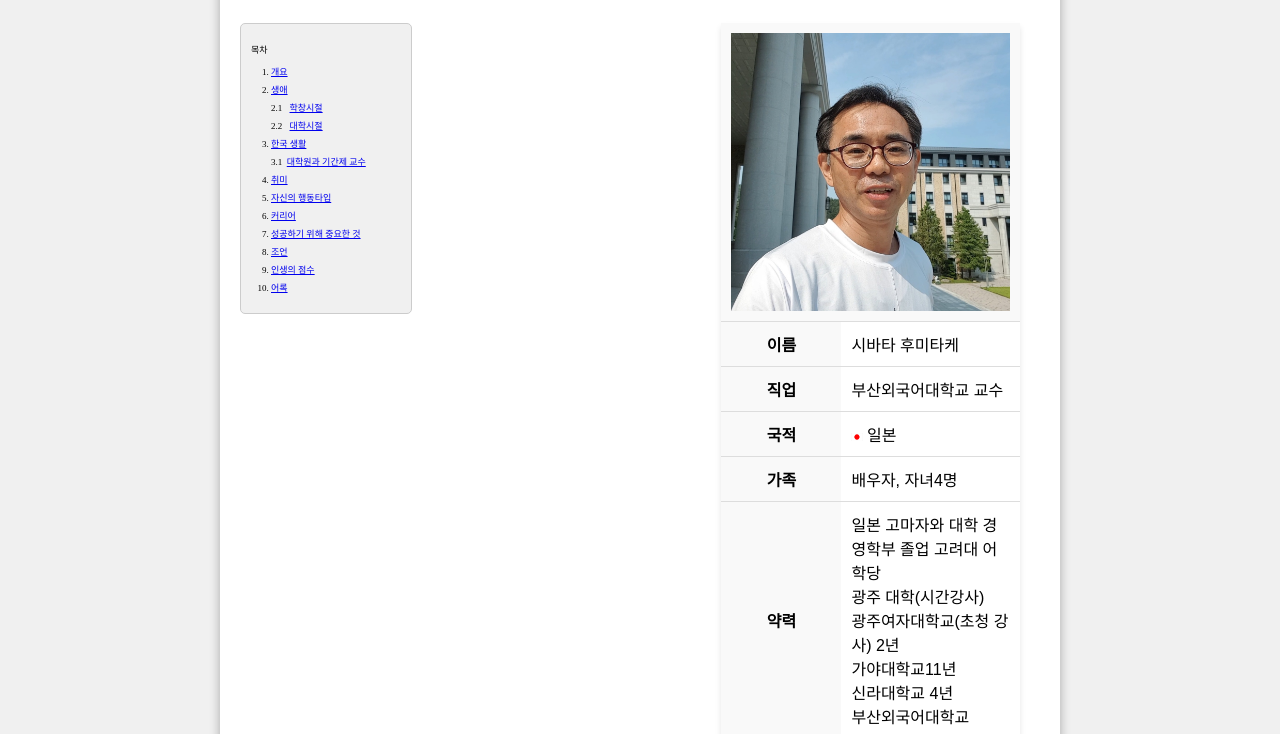
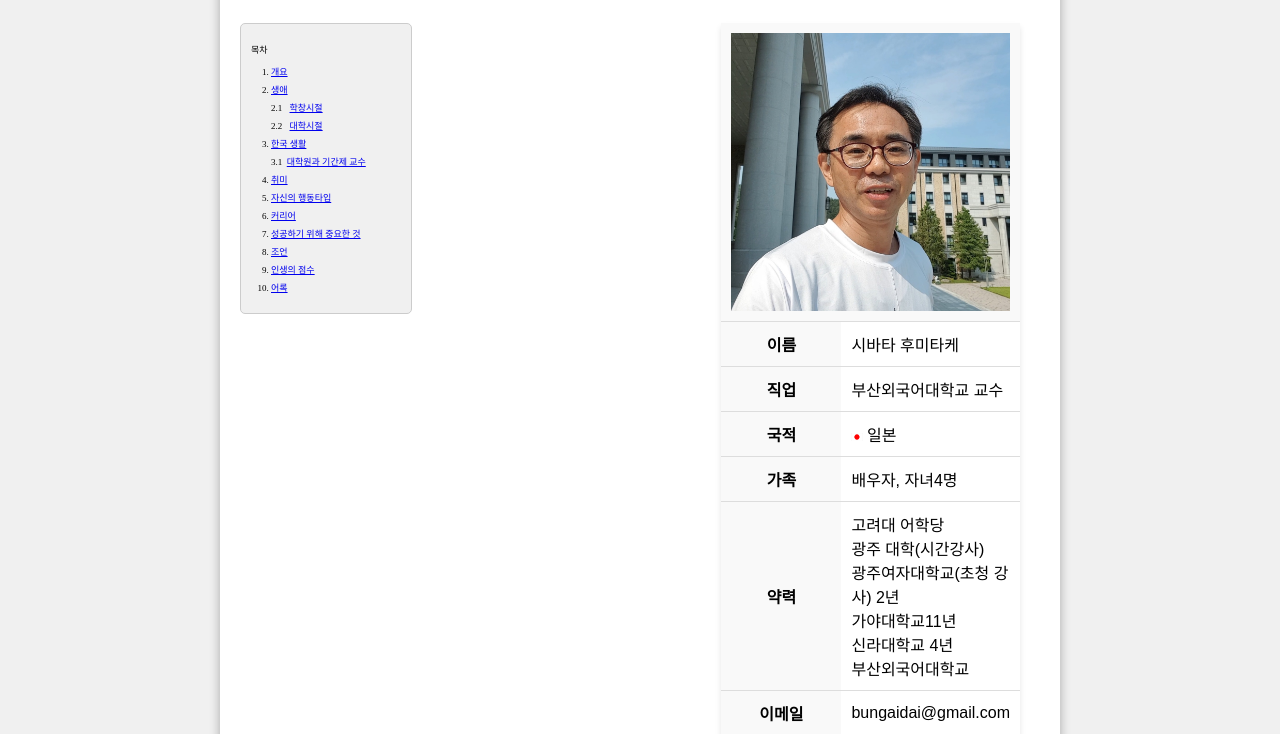
Before and after one commit to hb233h2001/hb233h2001.github.io, a plain HTML site: page index.html in a window 1280 px wide. Shown: the part 218-952 px from the top of the page. Drawn offline with Linux system fonts and the light colour scheme.

Commit message:
Update index.html
최종최종본

```diff
--- a/index.html
+++ b/index.html
@@ -73,7 +73,7 @@
                 </tr>
                 <tr>
                     <td>약력</td>
-                    <td>일본 고마자와 대학 경영학부 졸업 고려대 어학당<br>
+                    <td>고려대 어학당<br>
                         광주 대학(시간강사)<br>
                         광주여자대학교(초청 강사) 2년 <br>
                         가야대학교11년<br>
```
